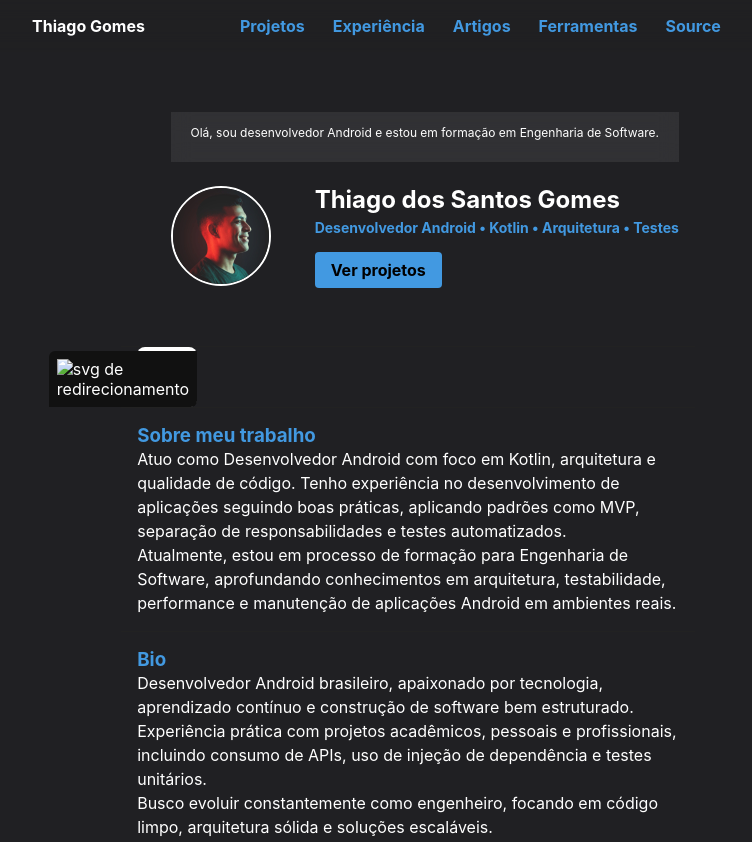
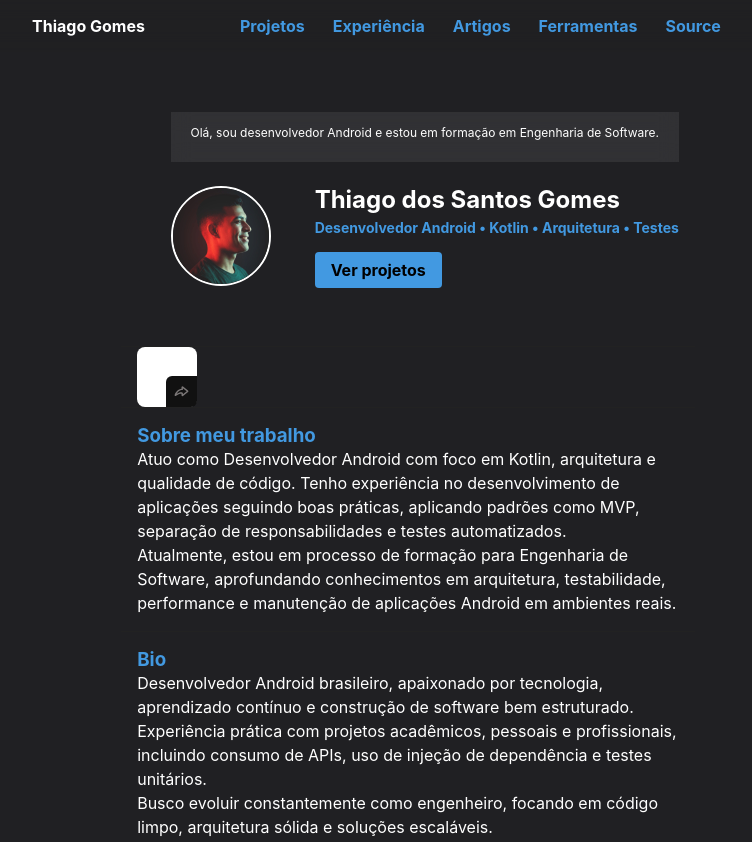
Before and after one commit to ThiagoSGomes-Dev/portfolio, a plain HTML site: page index.html in a window 1280 px wide. Shown: the top 842 px of the page, without its empty margins (232-984 px from the left). Drawn offline with Linux system fonts and the light colour scheme; the site is published under a folder, as on GitHub Pages, so addresses that start at the root find nothing.

Commit message:
fix: corrigir referencia de arquivo

```diff
--- a/index.html
+++ b/index.html
@@ -65,7 +65,7 @@
               <a href="projects.html">
                 <img
                   class="card-svg"
-                  src="/assets/redirect.svg"
+                  src="assets/redirect.svg"
                   alt="svg de redirecionamento"
                 />
               </a>
```
